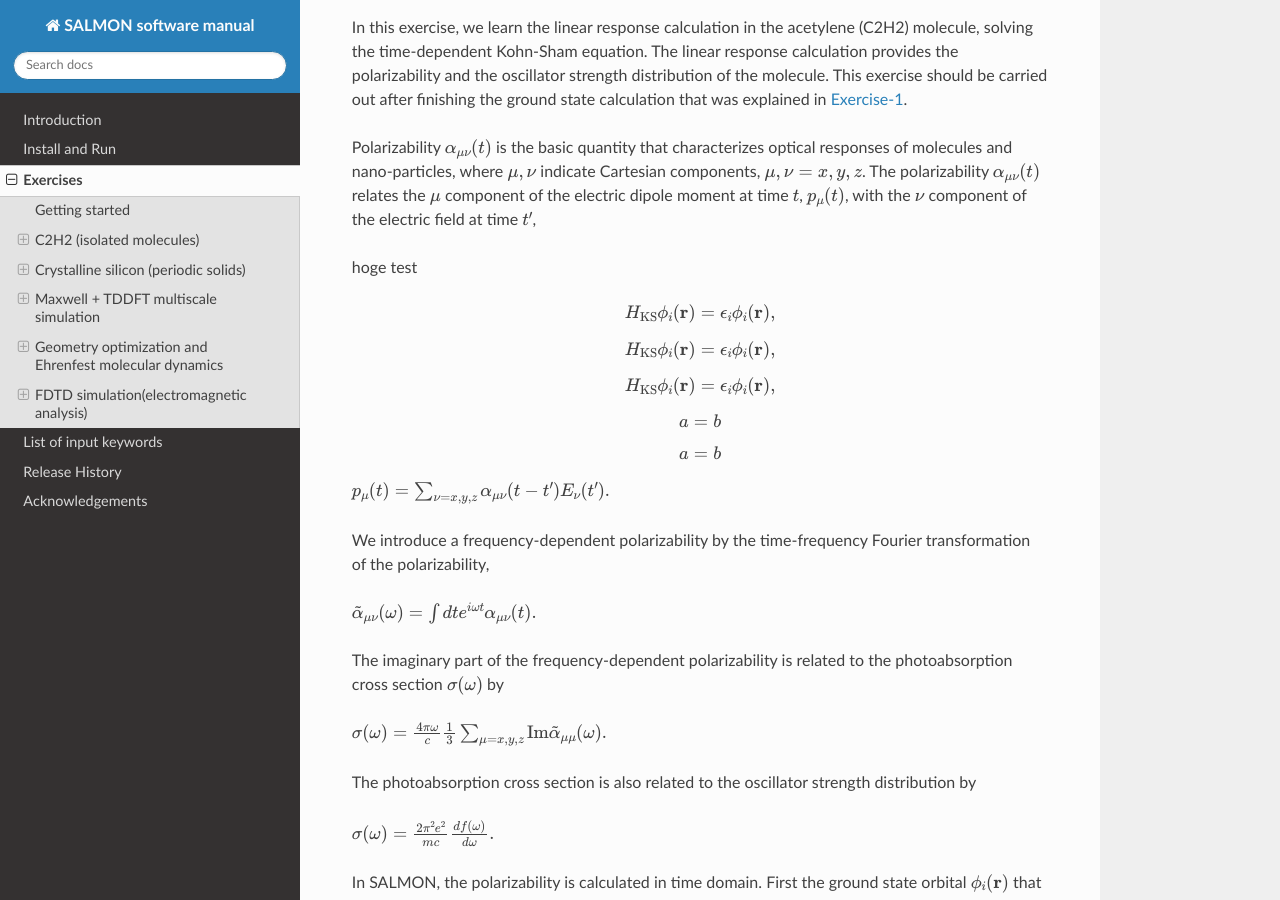
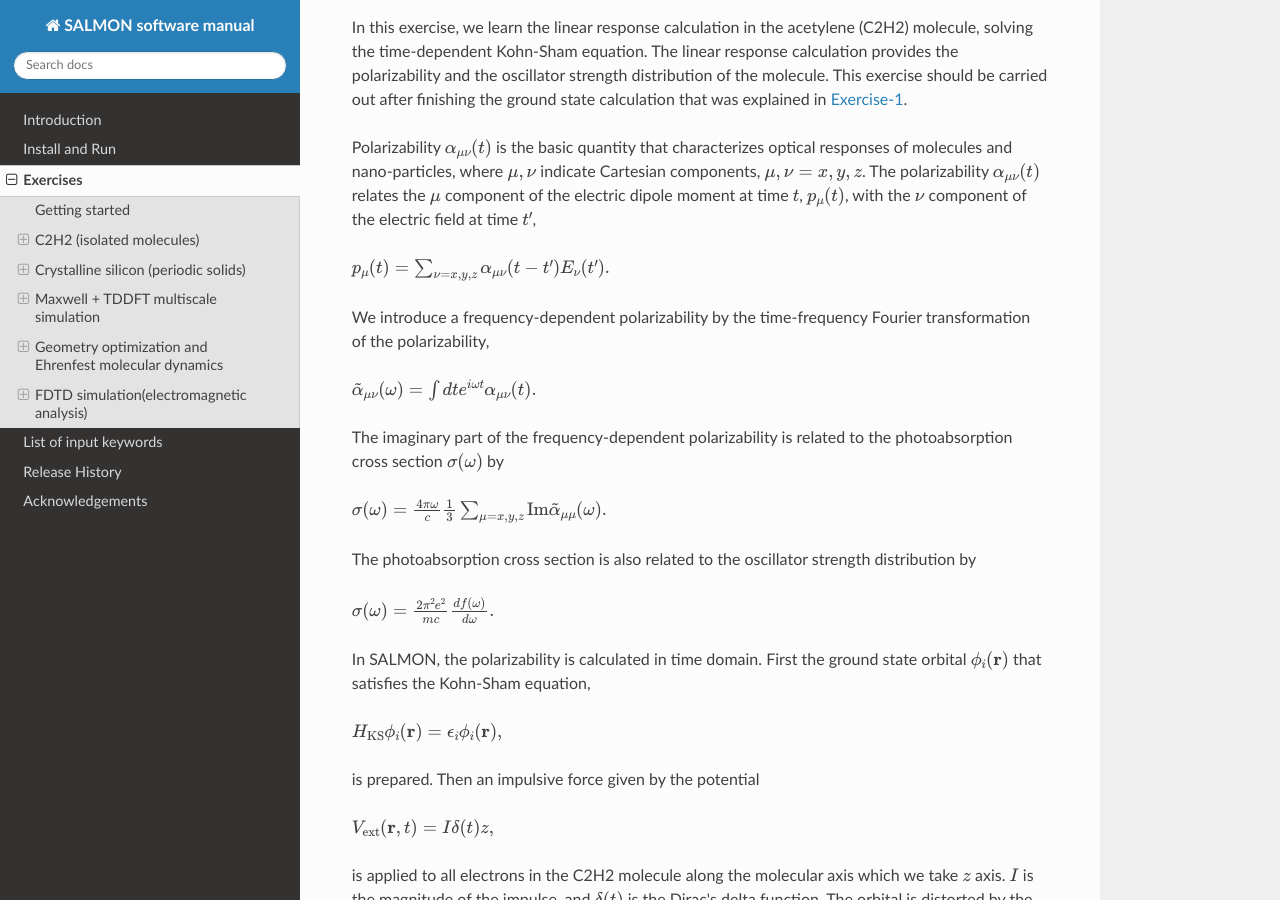
Before and after one commit to SALMON-TDDFT/SALMON-DOCS, a Sphinx documentation site: the page built from source/exercises.rst, in a window 1280 px wide and 900 px high, scrolled down 10220 px. Built offline with Sphinx 7.4.7 and the Read the Docs theme 2.0.0, drawn with Linux system fonts in a browser that asks for light colours; formulas are drawn with MathJax 3.

Commit message:
Revert "Update exercises.rst"

```diff
--- a/source/exercises.rst
+++ b/source/exercises.rst
@@ -528,23 +528,6 @@ The polarizability :math:`\alpha_{\mu \nu}(t)` relates the :math:`\mu`
 component of the electric dipole moment at time :math:`t`, :math:`p_{\mu}(t)`,
 with the :math:`\nu` component of the electric field at time :math:`t'`,
 
-hoge test
-
-..  math::
-  H_{\rm KS} \phi_i(\mathbf{r}) = \epsilon_i \phi_i(\mathbf{r}),
-
-.. math:: H_{\rm KS} \phi_i(\mathbf{r}) = \epsilon_i \phi_i(\mathbf{r}),
-
-.. math::
-  H_{\rm KS} \phi_i(\mathbf{r}) = \epsilon_i \phi_i(\mathbf{r}),
-
-.. math::  a=b
-
-.. math::
-  a=b
-
-
-
 :math:`p_{\mu}(t) = \sum_{\nu=x,y,z} \alpha_{\mu \nu}(t-t') E_{\nu}(t').`
 
 We introduce a frequency-dependent polarizability by the time-frequency
```
